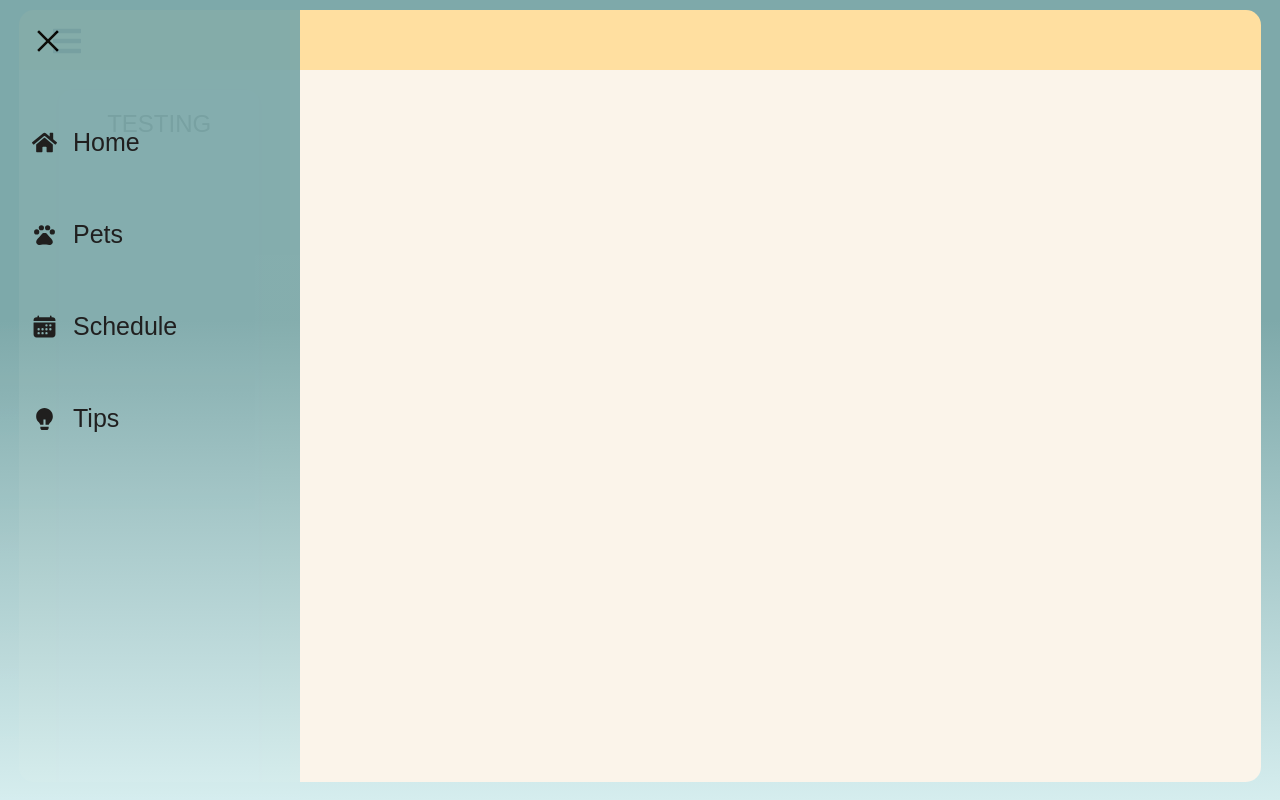
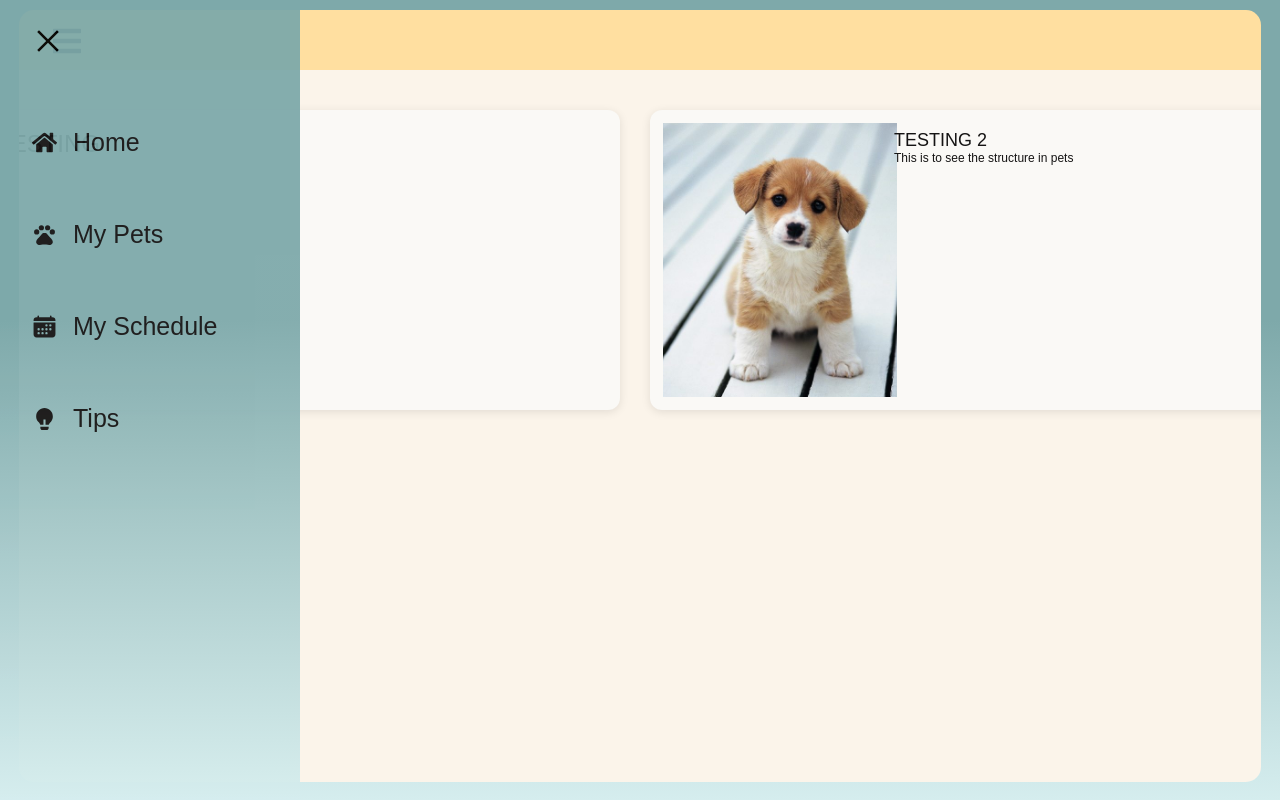
Before and after one commit to shanwhite/petal, a React (Create React App) app in the folder petal/: page /pets in a window 1280 px wide. Built offline with nearby package versions, Linux system fonts and the light colour scheme; a web font is replaced by a local one.

Commit message:
Continued design on pets page. Added an image folder.

```diff
--- a/petal/src/components/NavbarData.js
+++ b/petal/src/components/NavbarData.js
@@ -13,13 +13,13 @@ export const NavbarData = [
         name: "nav-text",
     },
     {
-        title: "Pets",
+        title: "My Pets",
         path: "/pets",
         icon: <MdOutlinePets />,
         name: "nav-text",
     },
     {
-        title: "Schedule",
+        title: "My Schedule",
         path: "/schedule",
         icon: <IoCalendar />,
         name: "nav-text",
--- a/petal/src/design/pets.css
+++ b/petal/src/design/pets.css
@@ -4,21 +4,74 @@
 .container
 {
     position: relative;
-    padding: 20px 40px;
+    padding: 40px 40px; /*height width*/
     width: 110vw;
     height: 100%;
+    display: flex;
+    flex-direction: row;
+    align-items: flex-start;
+    text-align: left;
+    justify-content: center;
     /* border: 2px solid black; */
 }
 
 /*the profiles themselves*/
-.profiles
+.test
 {
     position: relative;
     background-color: #FAF9F6; /*off white color*/
-    width: 200px;
-    height: 1000px;
+    width: 670px;
+    height: 300px;
     border-radius: 12px;
     box-shadow: 0 2px 10px rgba(5, 5, 5, 0.1);
     padding: 20px;
+    margin-right: 30px;
 
 }
+
+.profile-container
+{
+    position: relative;
+    background-color: #FAF9F6; /*off white color*/
+    width: 670px;
+    height: 300px;
+    border-radius: 12px;
+    box-shadow: 0 2px 10px rgba(5, 5, 5, 0.1);
+    padding: 10px;
+    margin-right: 10px;
+}
+
+/* Text within the profiles  */
+.text
+{
+    position: absolute;
+    right: 10px;
+    width: 400px;
+    height: 280px;
+    padding: 10px;
+    font-size: 12px;
+    /* border: 2px solid black; */
+}
+
+/* image container */
+.image-container
+{
+    position: absolute;
+    padding: 3px;
+    left: 10px;
+    height: 280px;
+    width: 240px;
+    overflow: hidden;
+    display: flex;
+    justify-content: center;
+    align-items: center;
+    /* border: 2px solid green; */
+}
+
+/* the actual image itself */
+.image-content
+{
+    width: 100%;
+    height: 100%;
+    object-fit: cover;
+}
--- a/petal/src/index.css
+++ b/petal/src/index.css
@@ -34,7 +34,7 @@ body
   color: #151414;
   border-radius: 0 0 15px 15px;
   overflow-y: auto;  /*to make the container scrollable*/
-  overflow-x: hidden;
+  overflow-x: auto;
   /* border: 3px solid red; */
 }
 
--- a/petal/src/pages/pets.js
+++ b/petal/src/pages/pets.js
@@ -1,12 +1,26 @@
 import React from "react";
 import '../design/pets.css';
+import petImage from '../images/pet.png';
 
 function Pets() {
     return (
         //The parent element
         <div className="pets">
             <div className="container">
-            <div className="profiles"> TESTING </div>
+            <div className="test"> TESTING </div>
+            <div className="profile-container">
+
+
+                 <div class="image-container">
+                    <img src={petImage} alt="Pet" className="image-content"/>
+                 </div>
+
+                <div className="text">
+                    <h2> TESTING 2</h2>
+                    <p>This is to see the structure in pets </p>
+                </div>
+
+            </div>
             </div>
 
 
```
Also changed, not shown: petal/src/images/pet.png (added).
